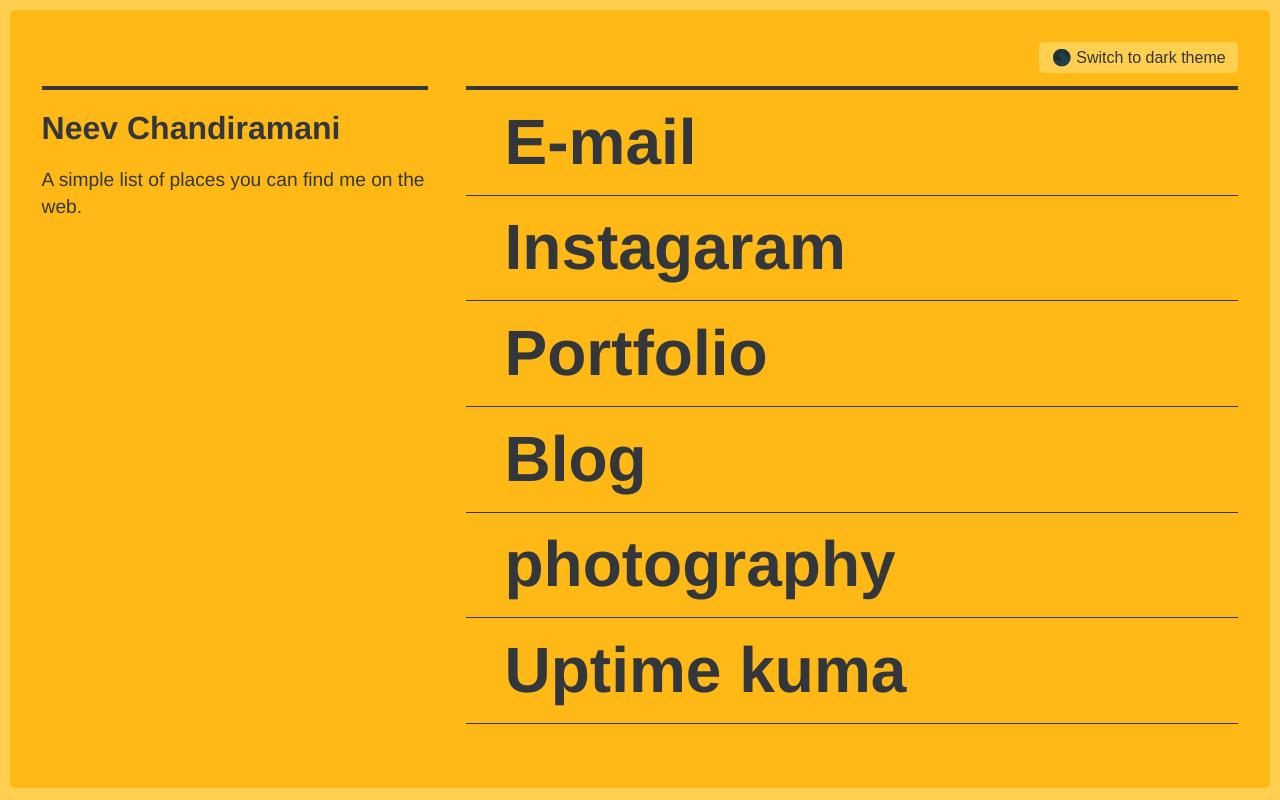
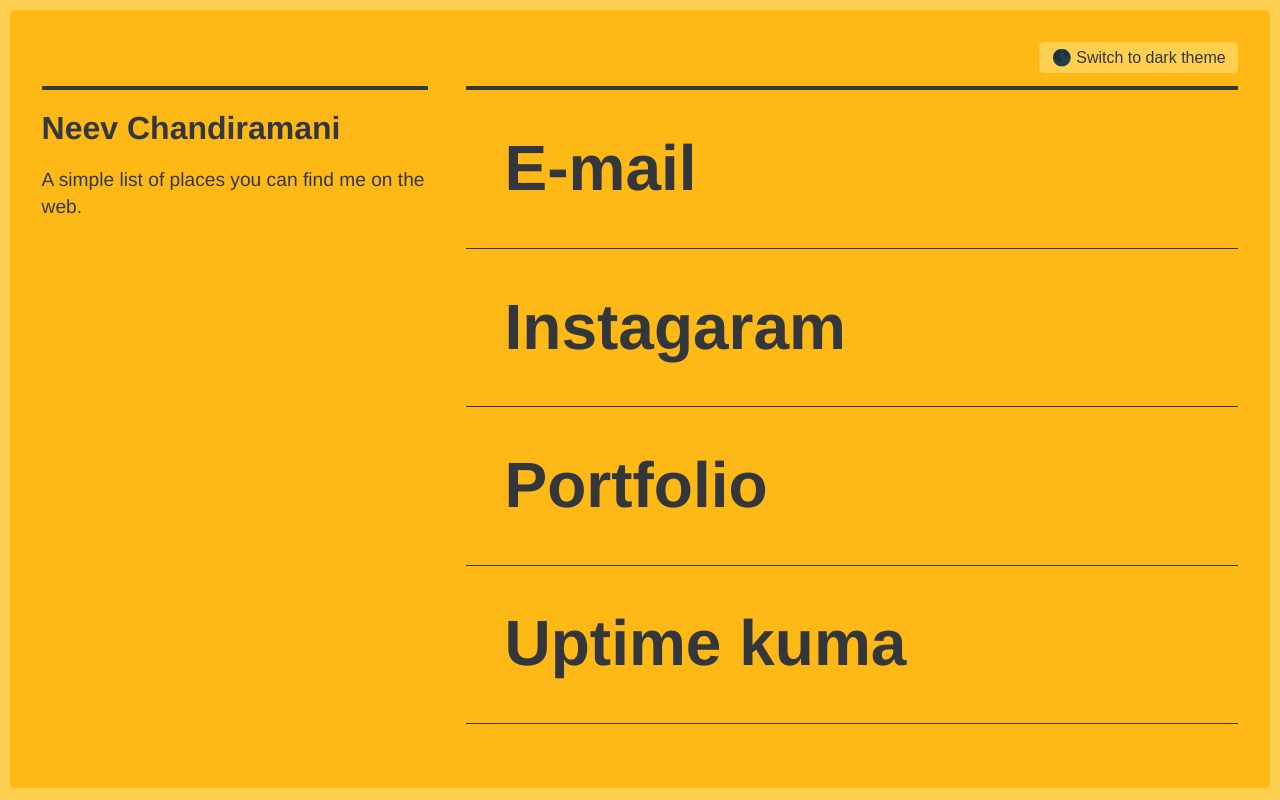
Before and after one commit to Lotustrailtheprestigefig/Netlify, a plain HTML site: page index.html in a window 1280 px wide. Drawn offline with Linux system fonts and the light colour scheme; a web font is replaced by a local one.

Commit message:
Update index.html

```diff
--- a/index.html
+++ b/index.html
@@ -56,13 +56,6 @@
           <strong>Portfolio</strong>
           <span>@Neev Chandiramani</span>
         </a>
-          <a href="https://blog.neevchandiramani.com">
-            <strong>Blog</strong>
-            <span>@Neev Chandiramani</span>
-        </a>
-            <a href="https://photography.neevchandiramani.com">
-              <strong>photography</strong>
-              <span>@Neev Chandiramani</span>
          </a>
               <a href="https://uptime.neevchandiramani.com/status/neevchandiramani">
               <strong>Uptime kuma</strong>
```
